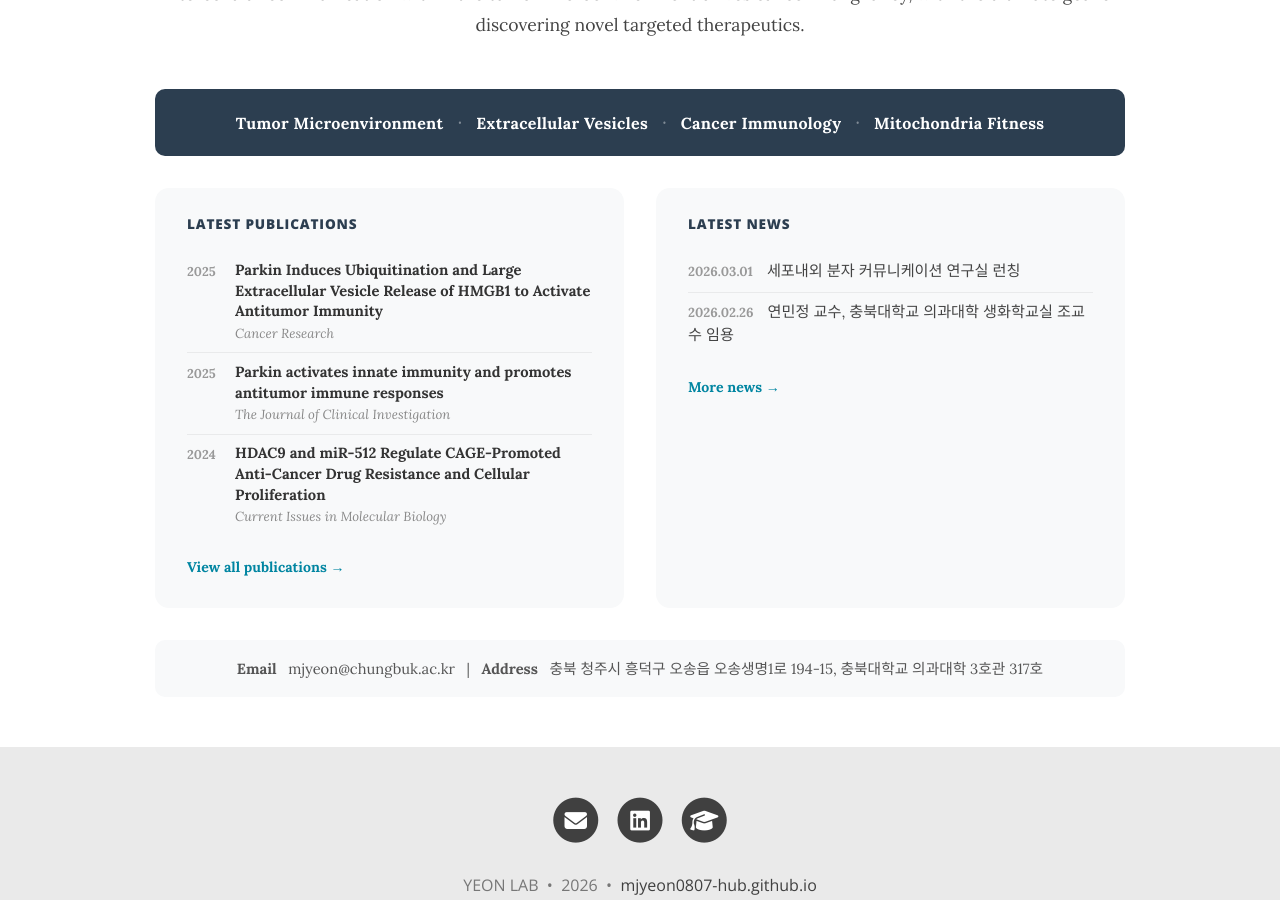
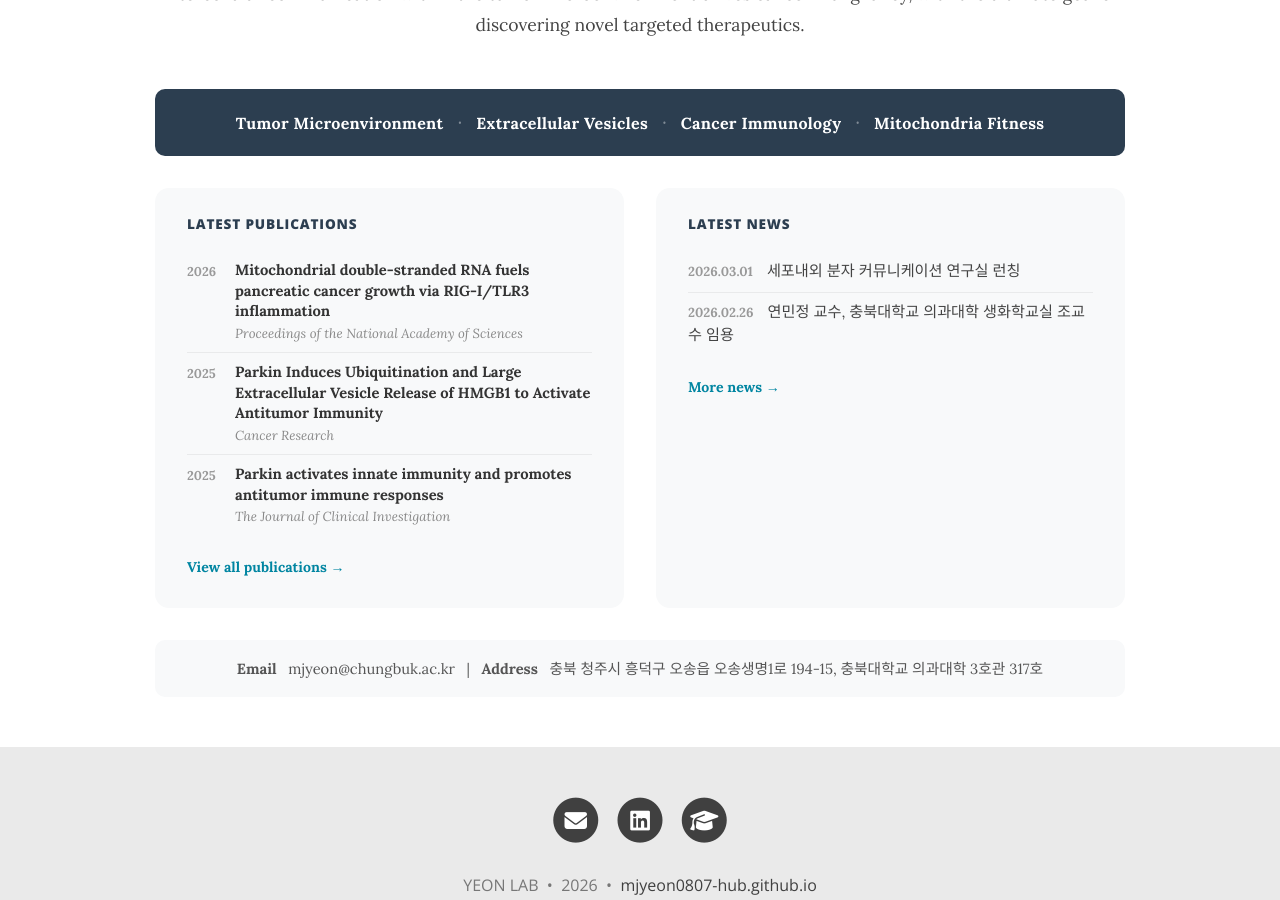
Before and after one commit to mjyeon0807-hub/mjyeon0807-hub.github.io, a Jekyll site: the page built from index.md, in a window 1280 px wide and 900 px high, scrolled down 822 px. Built offline with Jekyll 4.4.1, drawn with Linux system fonts in a browser that asks for light colours.

Commit message:
Add 2026 PNAS paper to publications list

```diff
--- a/_data/publications.yml
+++ b/_data/publications.yml
@@ -1,3 +1,14 @@
+- id: milcarek2026mitochondrial
+  year: 2026
+  title: "Mitochondrial double-stranded RNA fuels pancreatic cancer growth via RIG-I/TLR3 inflammation"
+  authors: "Milcarek, Andrew T; Yeon, Minjeong; Esposito, Camilla; Kulkarni, Prakash; Kossenkov, Andrew V; Madzo, Jozef; others"
+  journal: "Proceedings of the National Academy of Sciences"
+  volume: "123"
+  number: "18"
+  pages: "e2528281123"
+  doi: "10.1073/pnas.2528281123"
+  url: "https://www.pnas.org/doi/10.1073/pnas.2528281123"
+
 - id: perego2025parkin
   year: 2025
   title: "Parkin activates innate immunity and promotes antitumor immune responses"
```
